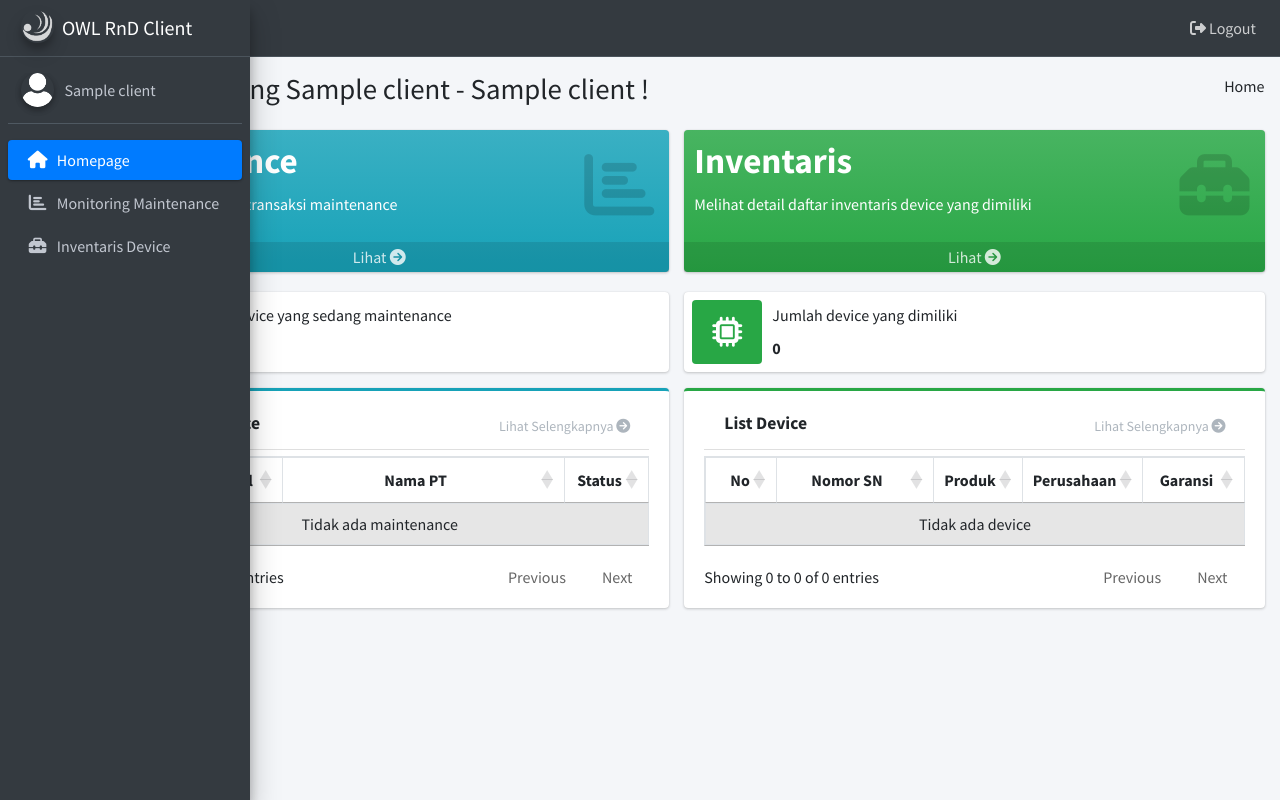
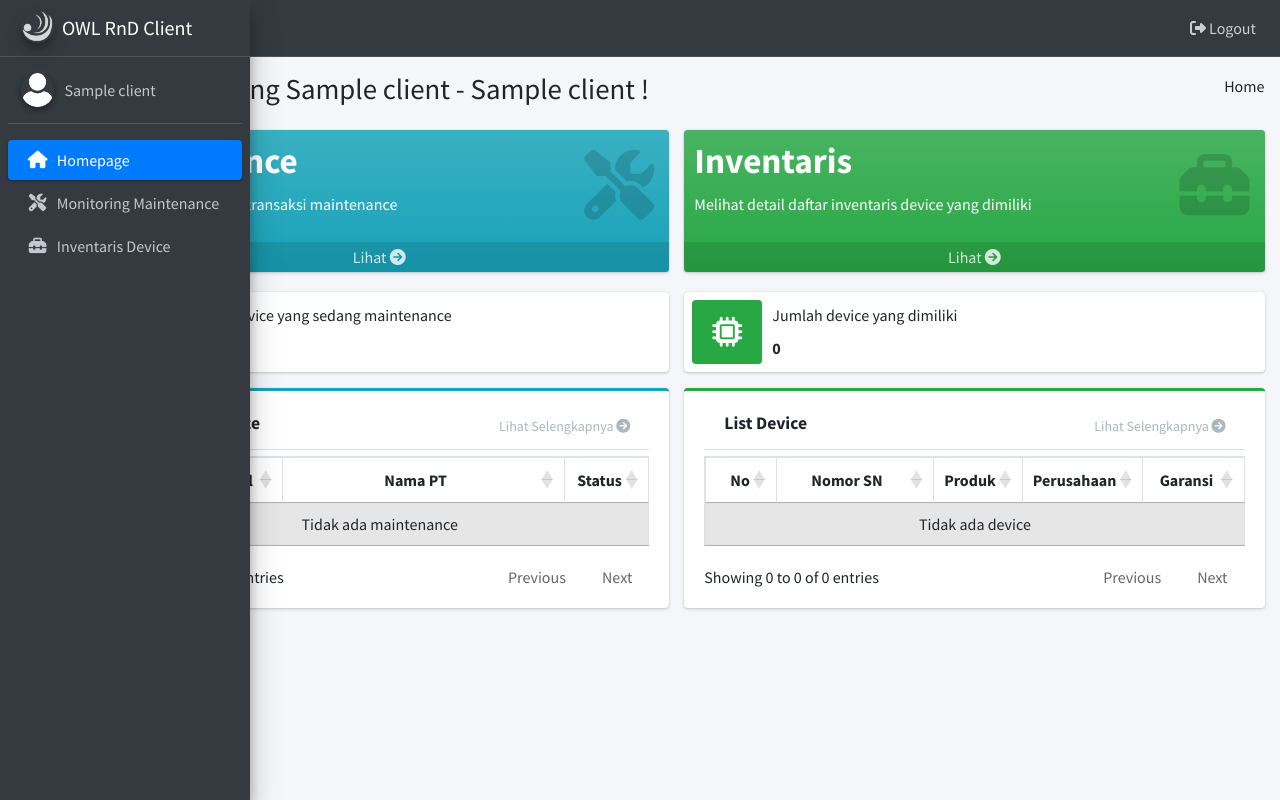
Before and after one commit to munovrizall/owl_client, a PHP site: page /homepage.php in a window 1280 px wide. Run offline with PHP 8.4, Linux system fonts and the light colour scheme; the visitor is signed in with stand-in values (Sample User, id 1); tables that the repository leaves empty or names only in its code hold one stand-in row (values such as "Sample post"); some libraries are stand-ins or nearby versions.

Commit message:
changing maintenance icon

```diff
--- a/homepage.php
+++ b/homepage.php
@@ -178,7 +178,7 @@ $rowMaintenanceDeviceCount = mysqli_fetch_assoc($resultMaintenanceDevice)['total
                                         <p>Melihat detail catatan transaksi maintenance</p>
                                     </div>
                                     <div class="icon">
-                                        <i class="fas fa-chart-bar"></i>
+                                        <i class="fas fa-screwdriver-wrench"></i>
                                     </div>
                                     <a href="monitoring/maintenance" class="small-box-footer">
                                         Lihat <i class="fas fa-arrow-circle-right"></i>
--- a/includes/sidebar.php
+++ b/includes/sidebar.php
@@ -42,7 +42,7 @@ $namaKorespondensi = $rowUsername['nama_korespondensi'];
                                                                                         strpos($_SERVER['REQUEST_URI'], '/owl_client/monitoring/detail') !== false
                                                                                         ? 'active'
                                                                                         : ''; ?>">
-                        <i class="nav-icon fas fa-chart-bar"></i>
+                        <i class="nav-icon fas fa-screwdriver-wrench"></i>
                         <p>Monitoring Maintenance</p>
                     </a>
                 </li>
```
